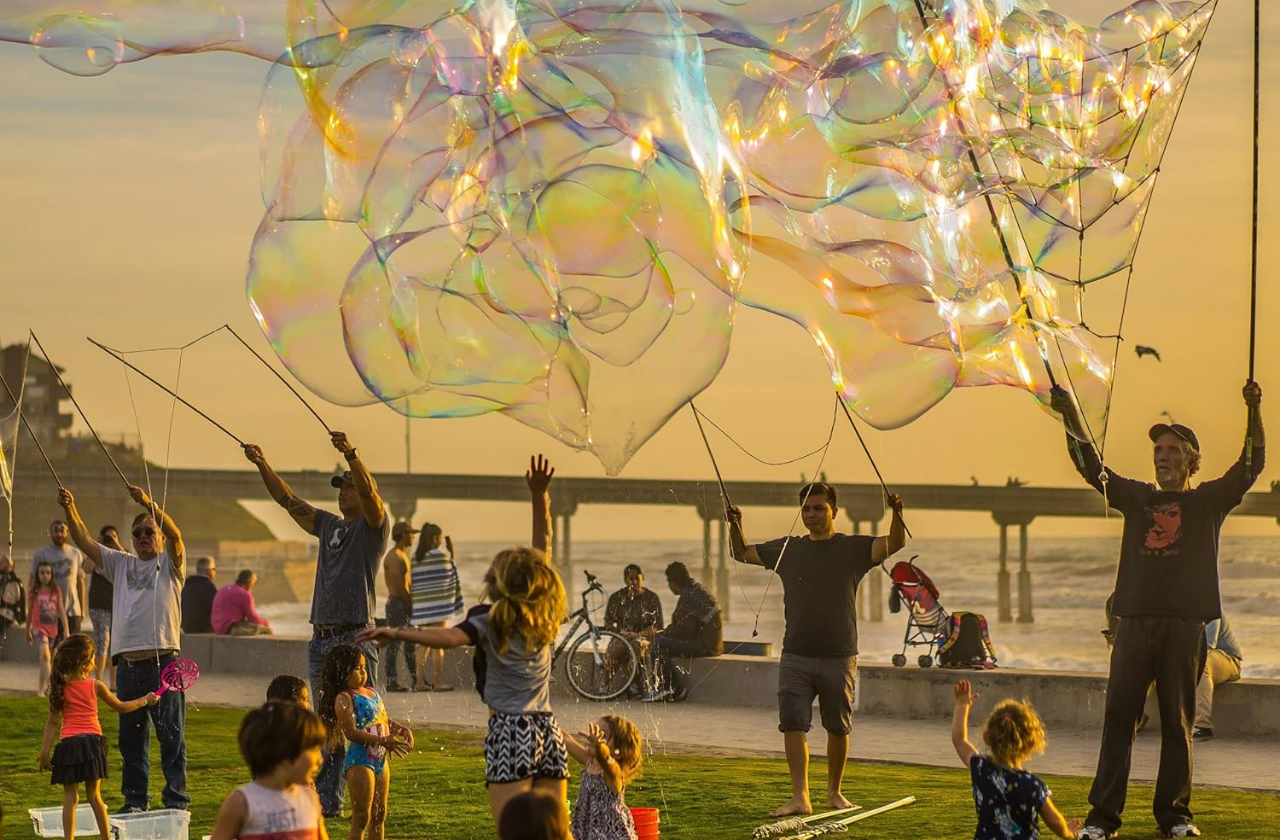
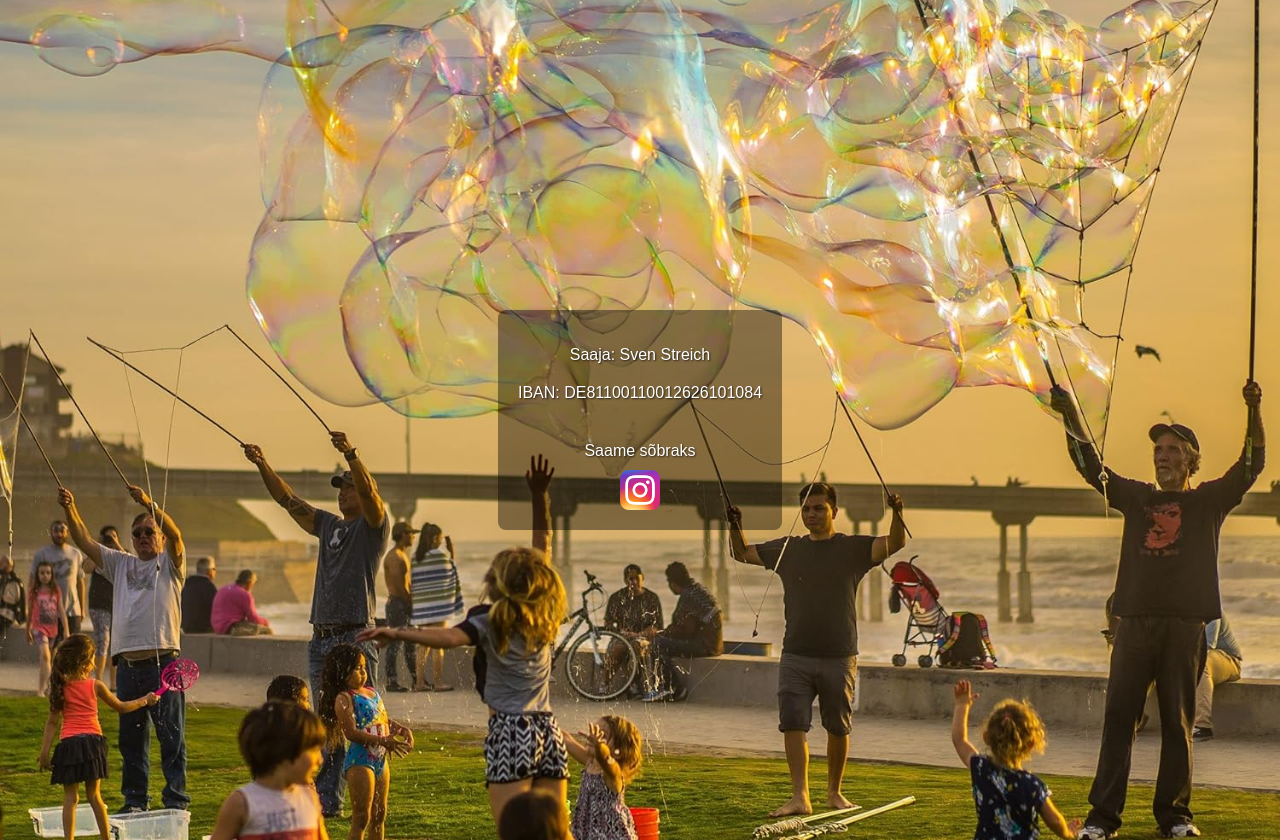
Before and after one commit to mullipull/payment-page, a plain HTML site: page index.html in a window 1280 px wide. Drawn offline with Linux system fonts and the light colour scheme.

Commit message:
Update index.html

```diff
--- a/index.html
+++ b/index.html
@@ -34,6 +34,7 @@
       }
       .iban {
         font-size: 3rem;
+        line-height: 1.2;
       }
     }
     .iban {
@@ -46,3 +47,26 @@
       height: 40px;
       width: 40px;
       vertical-align: middle;
+      cursor: pointer;
+      transition: filter 0.3s ease;
+    }
+    .instagram-text {
+      margin-bottom: 10px;
+      font-size: 1rem;
+    }
+  </style>
+</head>
+<body>
+  <div class="container">
+    <p class="iban">Saaja: Sven Streich</p>
+    <p class="iban">IBAN: DE81100110012626101084</p>
+
+    <div class="instagram-section">
+      <div class="instagram-text">Saame sõbraks</div>
+      <a class="instagram-link" href="https://www.instagram.com/strikesven/" target="_blank" rel="noopener noreferrer" aria-label="Instagram">
+        <img src="instagram.png" alt="Instagram Logo" />
+      </a>
+    </div>
+  </div>
+</body>
+</html>
```
